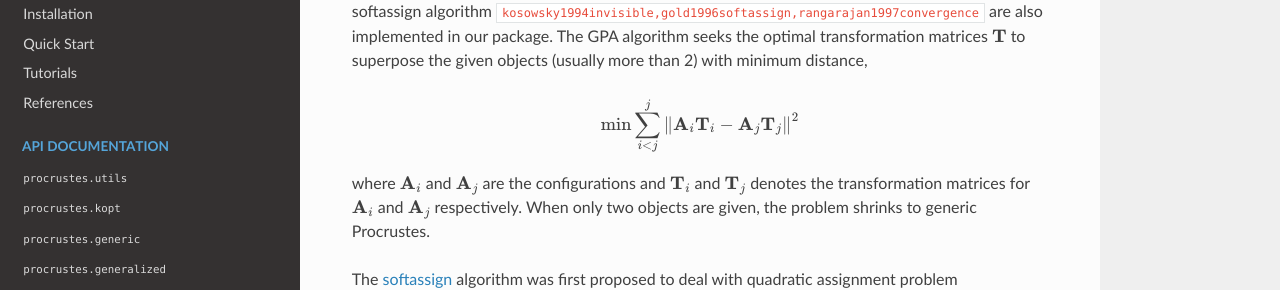
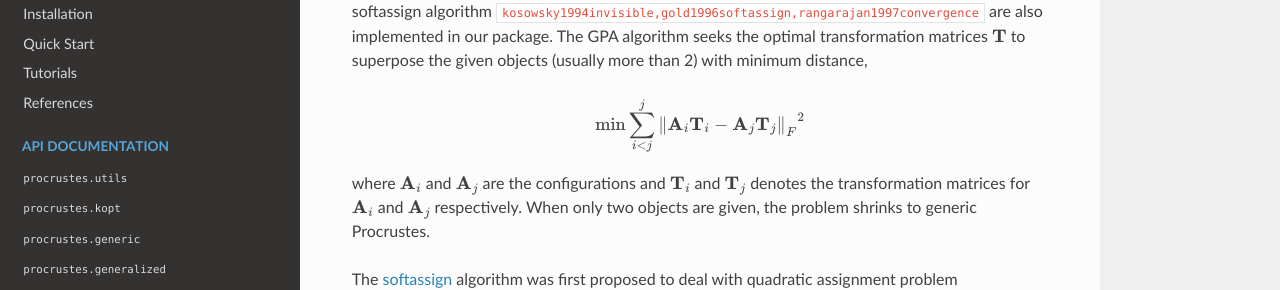
Before and after one commit to theochem/procrustes, a Sphinx documentation site: the page built from doc/index.rst, in a window 1280 px wide and 900 px high, scrolled down 1502 px. Shown: the part 163-453 px from the top of the window. Built offline with Sphinx 7.4.7 and the Read the Docs theme 2.0.0, drawn with Linux system fonts in a browser that asks for light colours; cross-references to code outside the pages are shown as plain code.

Commit message:
Specify Frobenius norm in one of the equations

```diff
--- a/doc/index.rst
+++ b/doc/index.rst
@@ -86,7 +86,7 @@ are also implemented in our package. The GPA algorithm seeks the optimal transfo
 
 .. math::
     \begin{equation}
-      \min \sum_{i<j}^{j} {\left\| \mathbf{A}_i \mathbf{T}_i - \mathbf{A}_j \mathbf{T}_j \right\|}^2
+      \min \sum_{i<j}^{j} {\left\| \mathbf{A}_i \mathbf{T}_i - \mathbf{A}_j \mathbf{T}_j \right\|_F}^2
     \end{equation}
 
 where :math:`\mathbf{A}_i` and :math:`\mathbf{A}_j` are the configurations and :math:`\mathbf{T}_i`
```
